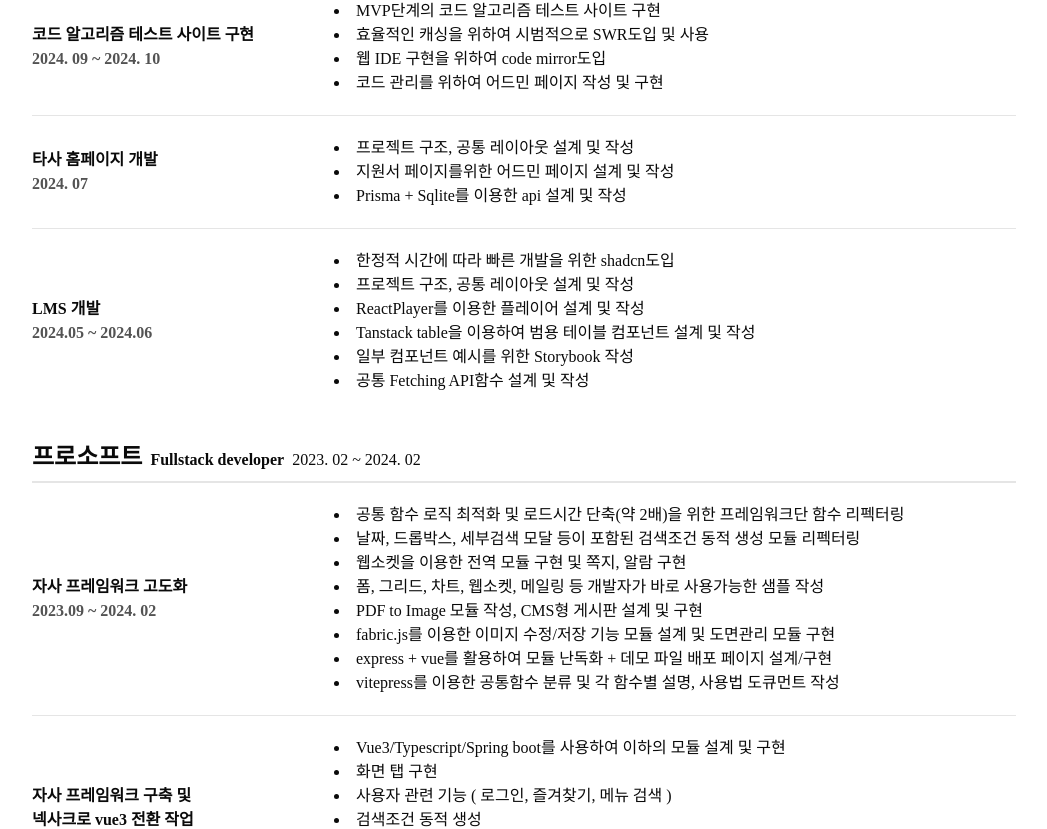
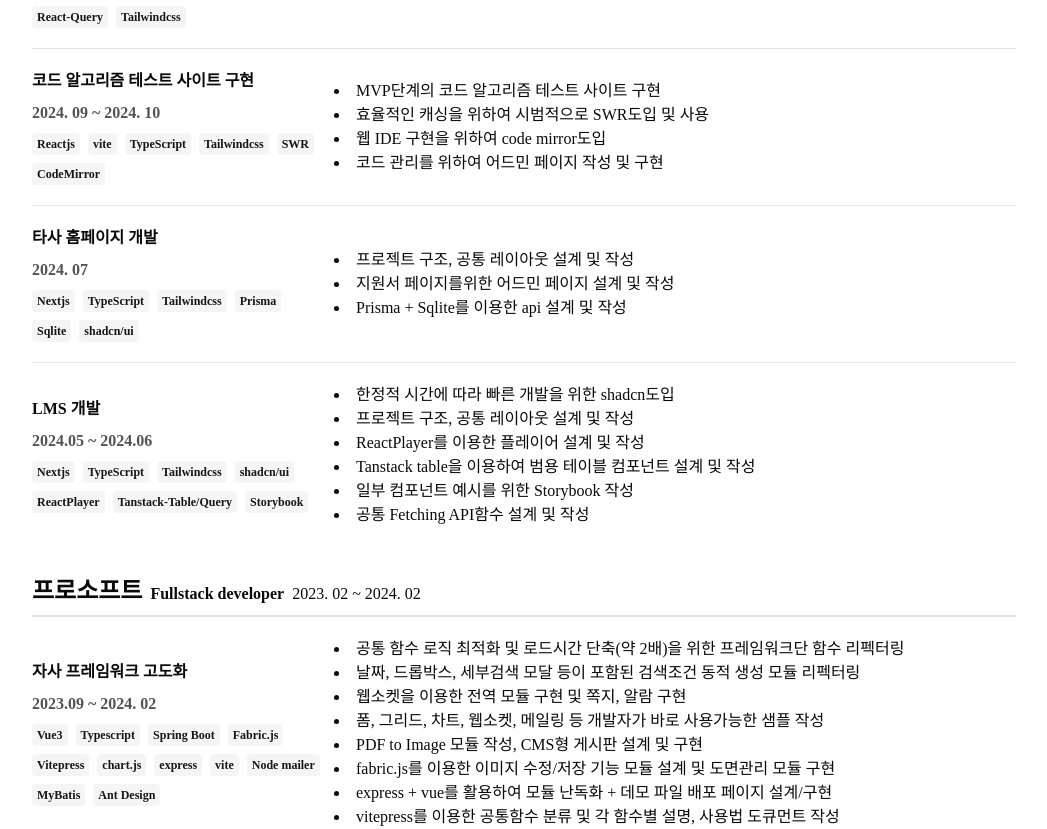
Before and after one commit to B-HS/RESUME, a Next.js app: page / in a window 1280 px wide. Shown: the part 1432-2261 px from the top of the page, without its empty margins (116-1163 px from the left). Built offline with nearby package versions, Linux system fonts and the light colour scheme.

Commit message:
Add stacks for job history element

```diff
--- a/features/common/section/section-history-element.tsx
+++ b/features/common/section/section-history-element.tsx
@@ -1,11 +1,29 @@
+import { Badge } from '@shared/ui/badge'
 import { ReactNode } from 'react'
 
-export const SectionHistoryElement = ({ title, duration, description }: { title: ReactNode; duration: string; description: string[] }) => {
+export const SectionHistoryElement = ({
+    title,
+    duration,
+    description,
+    stacks,
+}: {
+    title: ReactNode
+    duration: string
+    description: string[]
+    stacks: string[]
+}) => {
     return (
         <section className='flex flex-wrap w-full items-start md:items-center gap-3.5 flex-col md:flex-row py-5'>
-            <section className='w-72 flex flex-col'>
+            <section className='w-72 flex flex-col gap-2'>
                 <span className='font-bold'>{title}</span>
                 <span className='font-semibold text-foreground/70'>{duration}</span>
+                <section className='flex flex-wrap gap-2'>
+                    {stacks?.map((stacks, idx) => (
+                        <Badge variant={'secondary'} className='rounded-sm !font-bold px-1' key={idx}>
+                            {stacks}
+                        </Badge>
+                    ))}
+                </section>
             </section>
             <ul className='flex-1'>
                 {description.map((desc, idx) => (
--- a/shared/constant/history.tsx
+++ b/shared/constant/history.tsx
@@ -18,6 +18,7 @@ export const history = {
                     '대규모 라이브를 위한 Z사 화상 회의 서비스 연동',
                     '어드민페이지 사용자 요청에 의해 Tiptap 플러그인을 제작하여 notion-like 에디터 구현 및 적용',
                 ],
+                stacks: ['Nextjs', 'TypeScript', 'Tailwindcss', 'Radix-UI', 'React-Query', 'HyperDX', 'Tiptap', 'Framer-Motion'],
             },
             B2BPage: {
                 title: (
@@ -32,6 +33,7 @@ export const history = {
                     'Radix-UI를 통한 공통 컴포넌트 설계 및 구현',
                     '관리를 위한 어드민 페이지 / 운영자 페이지 작성',
                 ],
+                stacks: ['Reactjs', 'vite', 'TypeScript', 'Radix-UI', 'React-Query', 'Tailwindcss'],
             },
             codetest: {
                 title: '코드 알고리즘 테스트 사이트 구현',
@@ -42,6 +44,7 @@ export const history = {
                     '웹 IDE 구현을 위하여 code mirror도입',
                     '코드 관리를 위하여 어드민 페이지 작성 및 구현',
                 ],
+                stacks: ['Reactjs', 'vite', 'TypeScript', 'Tailwindcss', 'SWR', 'CodeMirror'],
             },
             otherCompany: {
                 title: '타사 홈페이지 개발',
@@ -51,6 +54,7 @@ export const history = {
                     '지원서 페이지를위한 어드민 페이지 설계 및 작성',
                     'Prisma + Sqlite를 이용한 api 설계 및 작성',
                 ],
+                stacks: ['Nextjs', 'TypeScript', 'Tailwindcss', 'Prisma', 'Sqlite', 'shadcn/ui'],
             },
             lms: {
                 title: 'LMS 개발',
@@ -63,6 +67,7 @@ export const history = {
                     '일부 컴포넌트 예시를 위한 Storybook 작성',
                     '공통 Fetching API함수 설계 및 작성',
                 ],
+                stacks: ['Nextjs', 'TypeScript', 'Tailwindcss', 'shadcn/ui', 'ReactPlayer', 'Tanstack-Table/Query', 'Storybook'],
             },
         },
     },
@@ -84,6 +89,19 @@ export const history = {
                     'express + vue를 활용하여 모듈 난독화 + 데모 파일 배포 페이지 설계/구현',
                     'vitepress를 이용한 공통함수 분류 및 각 함수별 설명, 사용법 도큐먼트 작성',
                 ],
+                stacks: [
+                    'Vue3',
+                    'Typescript',
+                    'Spring Boot',
+                    'Fabric.js',
+                    'Vitepress',
+                    'chart.js',
+                    'express',
+                    'vite',
+                    'Node mailer',
+                    'MyBatis',
+                    'Ant Design',
+                ],
             },
             solutionBuild: {
                 title: (
@@ -102,11 +120,13 @@ export const history = {
                     '서버사이드 라우팅, 서버사이드 i18n',
                     '엑셀 파일 관련 기능(읽기/업로드 등) 등',
                 ],
+                stacks: ['Vue3', 'Typescript', 'Spring Boot', 'Vite', 'Ant Design', 'MyBatis'],
             },
             dbConvert: {
                 title: 'DB 변환 작업',
                 duration: '2023.03 ~ 2023.04',
                 description: ['기존 오라클 기준 문법으로 작성된 Mapper를 ANSI 표준 SQL문으로 변환'],
+                stacks: ['MyBatis', 'Oracle', 'MariaDB', 'Spring Boot'],
             },
             solutionSm: {
                 title: (
@@ -117,6 +137,7 @@ export const history = {
                 ),
                 duration: '2023.02 ~ 2024.01',
                 description: ['Vue2 + Spring boot로 작성된 프로젝트의 유지보수 및 기능 추가'],
+                stacks: ['Vue2', 'Spring Boot', 'MyBatis', 'Ant Design'],
             },
         },
     },
```
